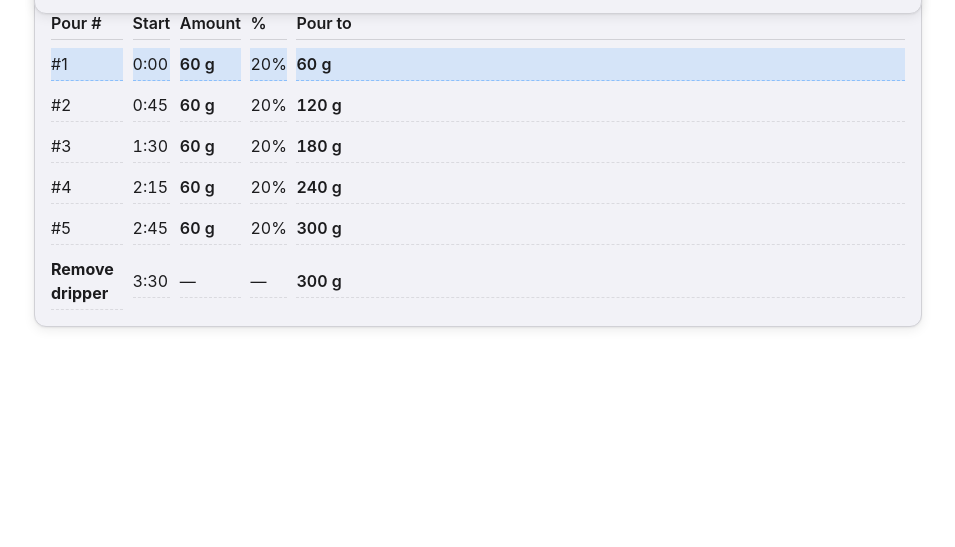
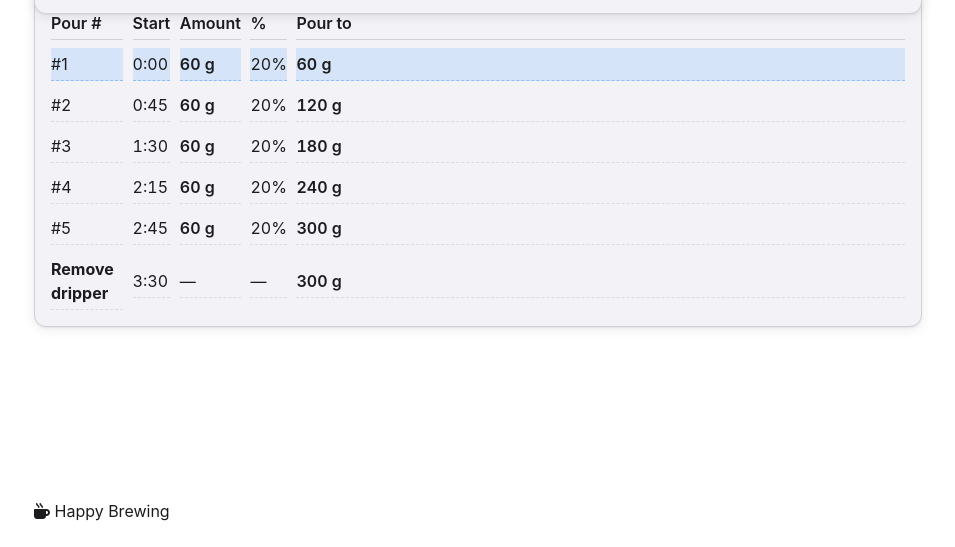
Before and after one commit to nathan-n8/46brew, a plain HTML site: page index.html in a window 1280 px wide. Shown: the part 786-1333 px from the top of the page, without its empty margins (162-1117 px from the left). After the commit the page ends 1309 px from the top, so only its background shows below. Drawn offline with Linux system fonts and the light colour scheme.

Commit message:
Update index.html

```diff
--- a/index.html
+++ b/index.html
@@ -148,7 +148,10 @@
         </div>
       </section>
 
-      <footer class="app-footer-space" aria-hidden="true"></footer>
+      <footer class="app-footer" role="contentinfo">
+        <i class="fa-solid fa-mug-hot" aria-hidden="true"></i>
+        <span>Happy Brewing</span>
+      </footer>
 
     </main>
 
```
